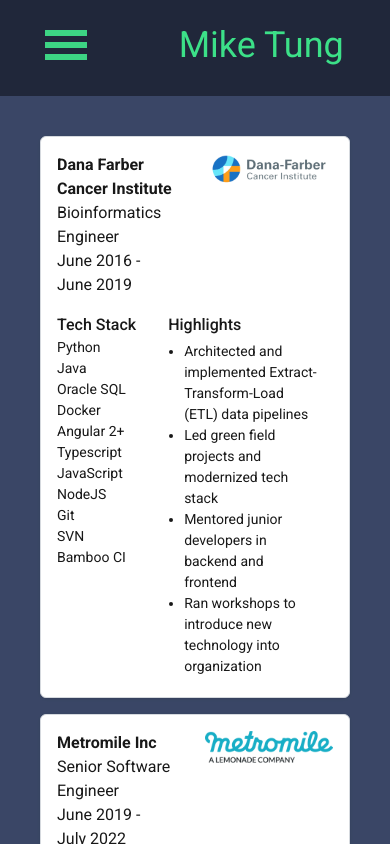
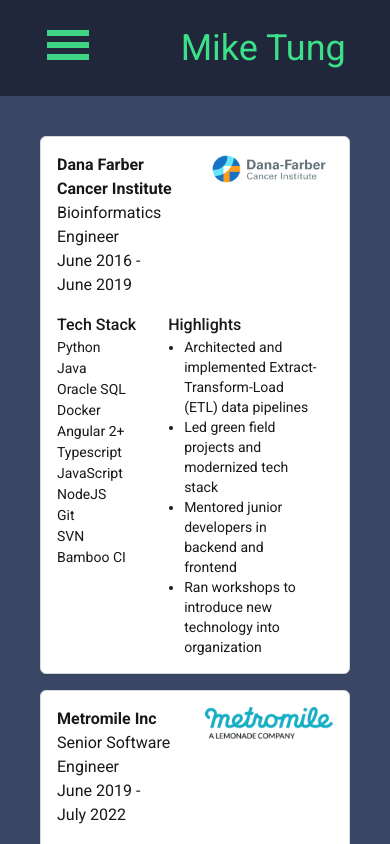
Before and after one commit to seekheart/personal-site, a React (Vite) app: page /experience in a window 390 px wide. Shown: the top 844 px of the page. Built offline with nearby package versions, Linux system fonts and the light colour scheme.

Commit message:
clean up and line up of texts
- updated font size for h2 to look better on mobile
- updated alignment in toolbar for all device screen sizes

```diff
--- a/src/components/Toolbar.tsx
+++ b/src/components/Toolbar.tsx
@@ -16,7 +16,8 @@
     return (
         <IconContext.Provider value={iconDefaultStyles}>
             <NavigationMenuRadix.Root className="z-10 h-24 content-center bg-greyscale-900 sm:h-28 md:h-32">
-                <NavigationMenuRadix.List className="flex justify-around lg:justify-between lg:px-36">
+                <NavigationMenuRadix.List
+                    className="flex items-center justify-around md:px-24 lg:justify-between lg:px-36">
                     <NavigationMenuRadix.Item className="sm:hidden">
                         <NavigationMenuRadix.Trigger>
                             <GiHamburgerMenu/>
@@ -59,7 +60,7 @@
                         </ul>
                     </NavigationMenuRadix.Item>
                     <NavigationMenuRadix.Item>
-                        <h2 className="text-nowrap p-1 text-primary-500">Mike Tung</h2>
+                        <h2 className="text-nowrap text-primary-500 sm:text-4xl lg:text-5xl">Mike Tung</h2>
                     </NavigationMenuRadix.Item>
                 </NavigationMenuRadix.List>
             </NavigationMenuRadix.Root>
--- a/src/index.css
+++ b/src/index.css
@@ -73,7 +73,7 @@
     }
 
     h2 {
-        @apply text-4xl sm:text-5xl lg:text-7xl;
+        @apply text-4xl sm:text-5xl lg:text-5xl;
     }
 
     h3 {
--- a/src/routes/experience.tsx
+++ b/src/routes/experience.tsx
@@ -29,9 +29,9 @@
                 </section>
                 <section>
                     <h1 className="text-base font-medium sm:text-lg md:text-2xl">Highlights</h1>
-                    <ul className="list-disc px-4 py-1 text-sm sm:px-5 sm:text-base md:px-8 md:text-lg">
+                    <ul className="list-disc px-4 text-sm sm:px-5 sm:text-base md:px-6 md:text-lg">
                         {job.description.map((item, index) => (
-                            <li key={index}>{item}</li>
+                            <li className="leading-5" key={index}>{item}</li>
                         ))}
                     </ul>
                 </section>
@@ -43,7 +43,7 @@
 
 export const Experience = () => {
     return (
-        <section className="flex flex-col gap-4 overflow-auto p-10 lg:grid lg:grid-cols-2 lg:p-24">
+        <section className="flex flex-col gap-4 p-10 lg:grid lg:grid-cols-2 lg:p-24">
             {jobs && jobs.map(job => <JobCard job={job}/>)}
         </section>
     )
--- a/src/routes/root.tsx
+++ b/src/routes/root.tsx
@@ -9,7 +9,7 @@
     ]
 
     return (
-        <div className="flex min-h-screen w-auto flex-col">
+        <div className="flex min-h-screen w-auto flex-col overflow-auto">
                 <Toolbar items={menuItems}/>
                 <Outlet/>
             </div>
```
